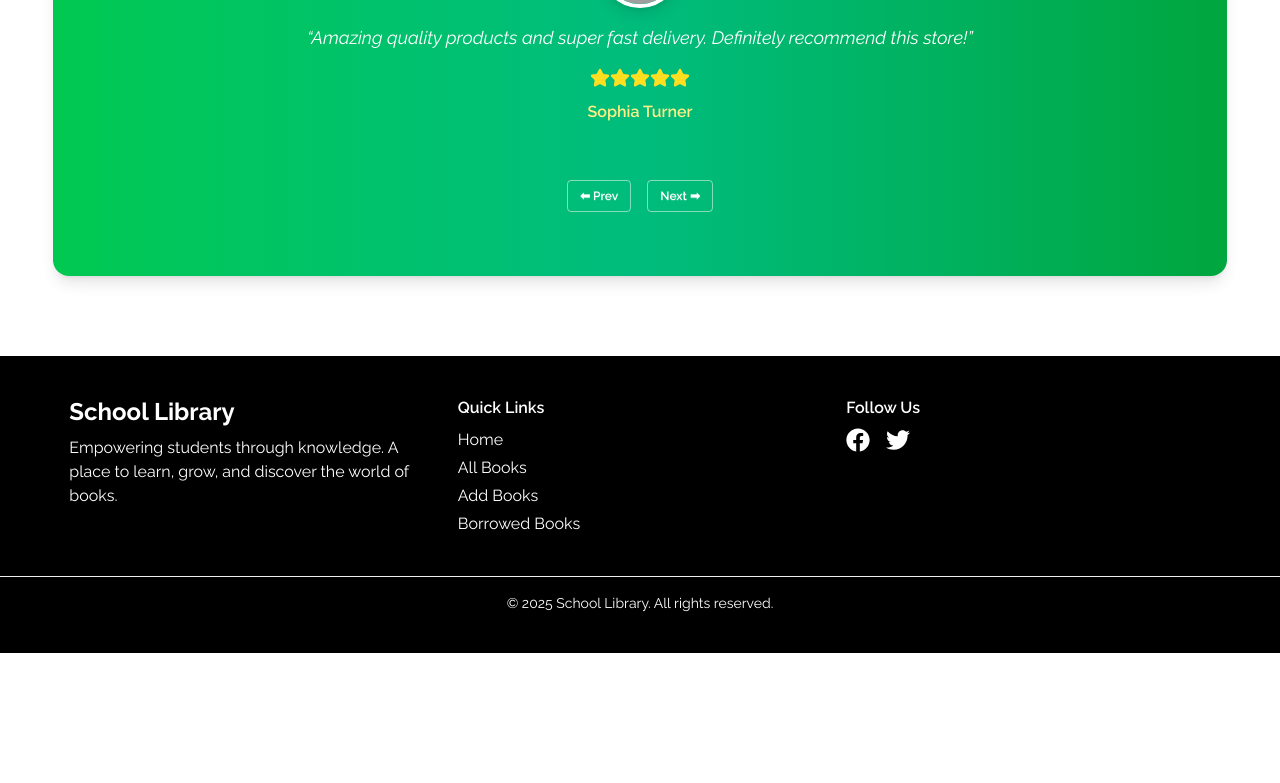
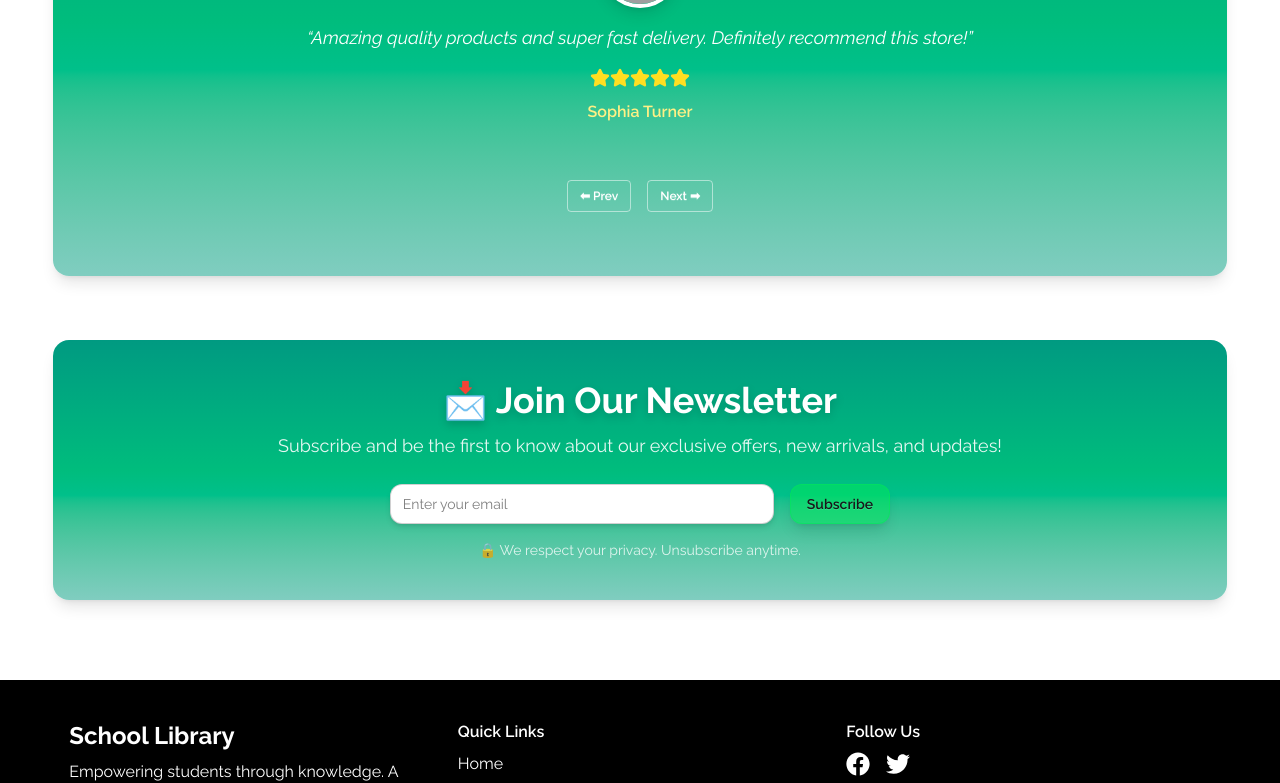
Before and after one commit to prothush/schoollibrary, a React app: page / in a window 1280 px wide. Shown: the part 1937-2720 px from the top of the page. Before the commit the page ends 2590 px from the top, so only its background shows below. Built offline with nearby package versions, Linux system fonts and the light colour scheme; no server answers; grey boxes are pictures that could not be loaded; the HTML template or start-up script is replaced by a standard one.

Commit message:
Successfully added login and register page

```diff
--- a/src/Components/AllBookCard.jsx
+++ b/src/Components/AllBookCard.jsx
@@ -4,7 +4,7 @@ import { Link } from 'react-router';
 const AllBookCard = ({ book }) => {
 
   return (
-    <div className="card bg-[#00927F]/50 shadow-xl">
+    <div className="card bg-[#00927F]/50 shadow-xl border border-[#D3FFBE]">
       <figure>
         <img src={book.image} className="w-full h-40 object-cover" />
       </figure>
@@ -21,7 +21,7 @@ const AllBookCard = ({ book }) => {
           <p><strong>Price: {book.price}</strong> </p>
         </div>
         <div className="card-actions justify-end mt-4">
-          <Link to={`/bookDetails/${book._id}`}><button className='btn btn-secondary'>Details</button></Link>
+          <Link to={`/bookDetails/${book._id}`}><button className='btn bg-[#00927F] text-white btn-sm btn-outline border-[#00E958]/50 hover:bg-[#00E958]/50 hover:text-[#000]'>Details</button></Link>
         </div>
       </div>
     </div>
--- /dev/null
+++ b/src/Components/Newsletter.jsx
@@ -0,0 +1,43 @@
+import { motion } from "framer-motion";
+
+const Newsletter = () => {
+  return (
+    <section className="my-16 w-11/12 mx-auto">
+      <motion.div
+        initial={{ opacity: 0, y: 40 }}
+        whileInView={{ opacity: 1, y: 0 }}
+        transition={{ duration: 0.7 }}
+        viewport={{ once: true }}
+        className="bg-gradient-to-b from-[#009A81] via-emerald-500 to-[#80CDC0] rounded-2xl shadow-lg p-10 text-white text-center"
+      >
+
+        <h2 className="text-3xl md:text-4xl font-bold drop-shadow-lg">
+          📩 Join Our Newsletter
+        </h2>
+        <p className="mt-3 text-lg opacity-90">
+          Subscribe and be the first to know about our exclusive offers, new arrivals, and updates!
+        </p>
+
+        <form className="mt-6 flex flex-col sm:flex-row items-center justify-center gap-4">
+          <input
+            type="email"
+            placeholder="Enter your email"
+            className="input input-bordered w-full sm:w-96 text-black rounded-xl shadow-md"
+            required
+          />
+          <button
+            type="submit"
+            className="btn bg-[#00E958]/50 border-[#00E958]/50 font-semibold rounded-xl shadow-lg hover:scale-105 transition-transform"
+          >
+            Subscribe
+          </button>
+        </form>
+        <p className="mt-4 text-sm opacity-80">
+          🔒 We respect your privacy. Unsubscribe anytime.
+        </p>
+      </motion.div>
+    </section>
+  );
+};
+
+export default Newsletter;
--- a/src/Components/Reviews.jsx
+++ b/src/Components/Reviews.jsx
@@ -1,7 +1,6 @@
-// src/components/Reviews.jsx
 import { useState } from "react";
 import { motion, AnimatePresence } from "framer-motion";
-import { Star } from "lucide-react"; // npm i lucide-react framer-motion
+import { Star } from "lucide-react";
 
 const reviews = [
   {
@@ -36,8 +35,8 @@ const Reviews = () => {
   const review = reviews[index];
 
   return (
-    // 🔥 Changed background from bg-base-200 to gradient
-    <section className="my-16 bg-gradient-to-r from-green-500 via-emerald-500 to-green-600 py-16 rounded-2xl shadow-lg text-white w-11/12 mx-auto">
+
+    <section className="my-16 bg-gradient-to-b from-[#009A81] via-emerald-500 to-[#80CDC0] py-16 rounded-2xl shadow-lg text-white w-11/12 mx-auto">
       <h2 className="text-3xl font-bold text-center mb-10 drop-shadow-lg">
         What Our Customers Say
       </h2>
@@ -50,10 +49,10 @@ const Reviews = () => {
             animate={{ opacity: 1, y: 0 }}
             exit={{ opacity: 0, y: -30 }}
             transition={{ duration: 0.5 }}
-            // 🔥 Removed bg-base-100 and shadow, kept transparent
+
             className="p-6 rounded-xl text-center relative"
           >
-            {/* Avatar */}
+
             <div className="flex justify-center">
               <img
                 src={review.image}
@@ -62,23 +61,22 @@ const Reviews = () => {
               />
             </div>
 
-            {/* Text */}
-            {/* 🔥 Changed text-gray-700 to white for contrast */}
+
             <p className="mt-4 text-lg italic text-white">“{review.text}”</p>
 
-            {/* Rating */}
+
             <div className="flex justify-center mt-4">
               {Array.from({ length: review.rating }).map((_, i) => (
                 <Star key={i} className="w-5 h-5 text-yellow-300 fill-yellow-300" />
               ))}
             </div>
 
-            {/* Name */}
-            <h3 className="mt-3 font-semibold text-yellow-200">{review.name}</h3> {/* 🔥 Highlighted name */}
+
+            <h3 className="mt-3 font-semibold text-yellow-200">{review.name}</h3>
           </motion.div>
         </AnimatePresence>
 
-        {/* Navigation */}
+
         <div className="flex gap-4 mt-8">
           <button
             onClick={prevReview}
--- a/src/Pages/Home.jsx
+++ b/src/Pages/Home.jsx
@@ -9,6 +9,7 @@ import Testimonial from '../Components/Testimonial';
 import FeaturedProducts from '../Components/FeaturedProducts';
 import SalesPromotion from '../Components/SalesPromotion';
 import Reviews from '../Components/Reviews';
+import Newsletter from '../Components/Newsletter';
 
 const Home = () => {
     return (
@@ -21,6 +22,7 @@ const Home = () => {
             <FeaturedProducts></FeaturedProducts>
             <SalesPromotion></SalesPromotion>
             <Reviews></Reviews>
+            <Newsletter></Newsletter>
 
         </div>
     );
--- a/src/Pages/Login.jsx
+++ b/src/Pages/Login.jsx
@@ -57,11 +57,11 @@ const Login = () => {
                         <div>
                             <Link to="/auth/forgot" className="link link-hover">Forgot password?</Link>
                         </div>
-                        <button type='submit' className="btn btn-neutral mt-4">Login</button>
+                        <button type='submit' className="btn bg-[#00927F] text-white btn-outline border-[#00E958]/50 hover:bg-[#00E958]/50 hover:text-[#000] mt-4">Login</button>
                     </form>
                     <h3 className='text-center text-lg font-semibold divider'>Or</h3>
-                    <button onClick={handleGoogle} className="btn btn-neutral"><FcGoogle size={20} /> Sign In With Google</button>
-                    <p className='font-semibold text-center'>Don't Have An Account? <Link className='text-secondary' to="/auth/register">Register</Link></p>
+                    <button onClick={handleGoogle} className="btn bg-[#00927F] text-white btn-outline border-[#00E958]/50 hover:bg-[#00E958]/50 hover:text-[#000]"><FcGoogle size={20} /> Sign In With Google</button>
+                    <p className='font-semibold text-center'>Don't Have An Account? <Link className='text-[#009A81]' to="/auth/register">Register</Link></p>
                 </div>
             </div>
         </div>
--- a/src/Pages/Register.jsx
+++ b/src/Pages/Register.jsx
@@ -75,9 +75,9 @@ const Register = () => {
                         <input type="text" name="photoUrl" className="input" placeholder="Your Photo URL" required/>
                         <label className="label">Password</label>
                         <input type="password" name="password" className="input" placeholder="Your Password" required/>
-                        <button type='submit' className="btn btn-neutral mt-4">Register</button>
+                        <button type='submit' className="btn bg-[#00927F] text-white btn-outline border-[#00E958]/50 hover:bg-[#00E958]/50 hover:text-[#000] mt-4">Register</button>
                     </form>
-                    <p className='font-semibold text-center'>Already Have An Account? <Link className='text-secondary' to="/auth/login">Login</Link></p>
+                    <p className='font-semibold text-center'>Already Have An Account? <Link className='text-[#009A81]' to="/auth/login">Login</Link></p>
                 </div>
             </div>
         </div>
--- a/src/layouts/AuthLayout.jsx
+++ b/src/layouts/AuthLayout.jsx
@@ -6,10 +6,10 @@ import Footer from '../Components/Footer';
 const AuthLayout = () => {
     return (
         <div>
-            <nav className='w-11/12 mx-auto'>
+            <nav className='mx-auto mb-5 bg-[#00927F] text-white fixed top-0 left-0 right-0 z-50'>
                 <Navbar></Navbar>
             </nav>
-            <main>
+            <main className='mt-20'>
                 <Outlet></Outlet>
             </main>
             <footer>
```
